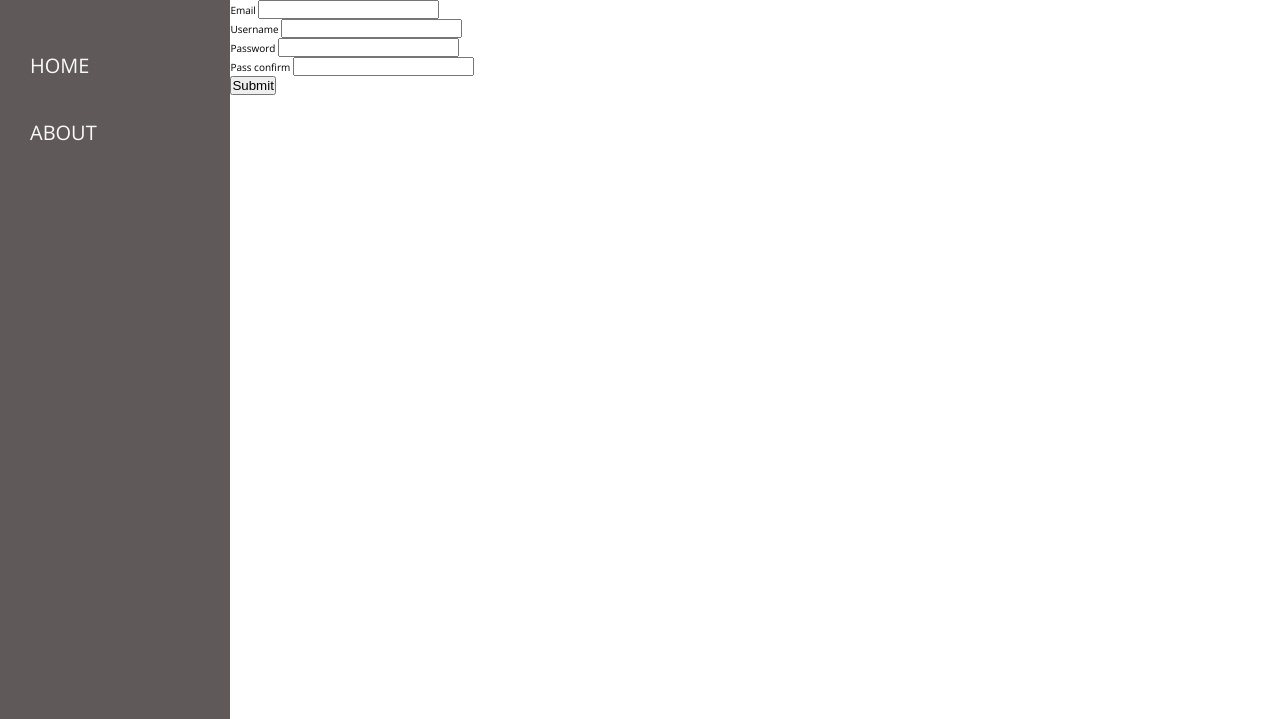
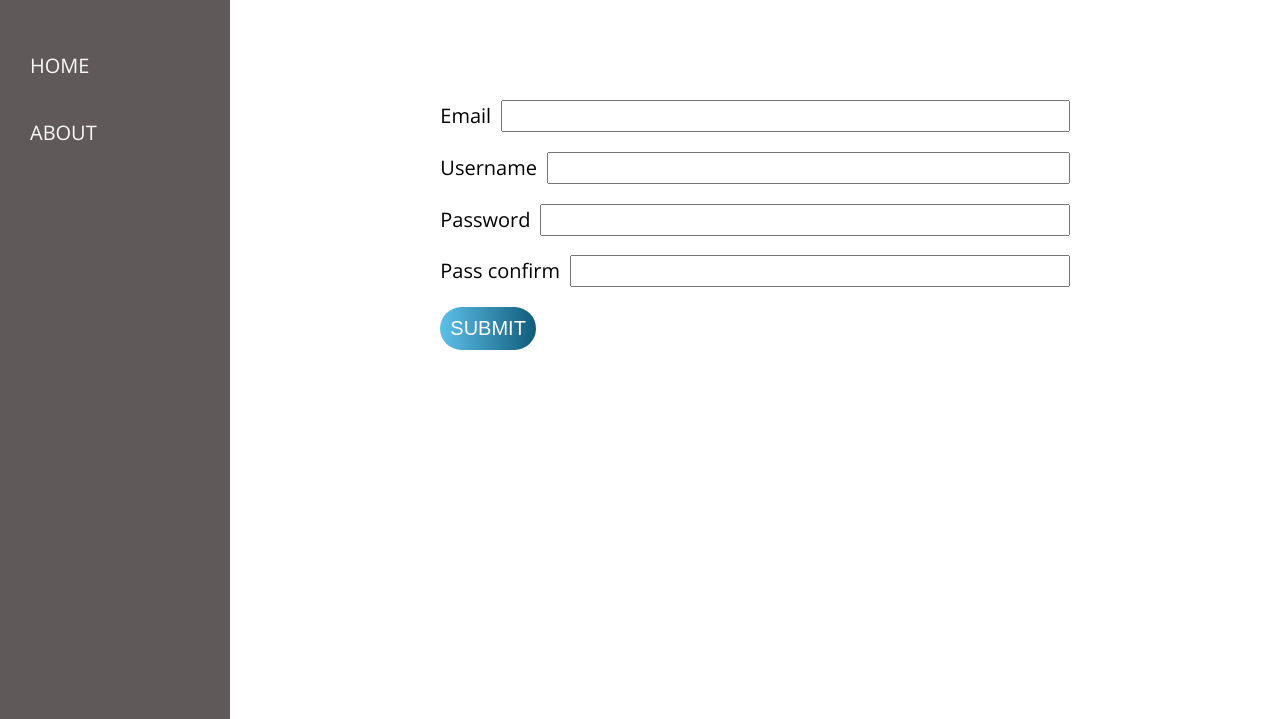
Before and after one commit to s777610/social-blog-full-stack, a Python web app: template social_blog/templates/register.html in a window 1280 px wide. Shown: the part 70-789 px from the top of the page. Run offline with Jinja, Linux system fonts and the light colour scheme; the template is opened without the code that fills it, so the values that code supplies are empty, except form fields; form fields are guessed from the names that the template uses.

Commit message:
style blog

```diff
--- a/social_blog/static/css/main.css
+++ b/social_blog/static/css/main.css
@@ -314,3 +314,38 @@ body {
       transition: all .2s; }
       .create__post__form__btn:hover {
         transform: translateY(-2px); }
+
+.login {
+  width: 60%;
+  height: 15rem;
+  margin: 10rem auto;
+  font-size: 2rem; }
+  .login__form {
+    display: flex;
+    flex-direction: column;
+    height: 100%;
+    justify-content: space-between; }
+    .login__form__cell {
+      display: flex; }
+      .login__form__cell input {
+        flex: 1;
+        margin-left: 1rem; }
+    .login__form__submit {
+      display: flex;
+      justify-content: space-between; }
+      .login__form__submit_btn {
+        font-size: 2rem;
+        font-weight: 300;
+        text-transform: uppercase;
+        border-radius: 100px;
+        border: none;
+        background-image: linear-gradient(to right, var(--color-primary-light), var(--color-primary-dark));
+        color: #fff;
+        padding: 1rem;
+        cursor: pointer;
+        transition: all .2s; }
+        .login__form__submit_btn:hover {
+          transform: translateY(-2px); }
+
+.register-hight {
+  height: 25rem; }
--- /dev/null
+++ b/social_blog/static/sass/component/_login.scss
@@ -0,0 +1,52 @@
+.login {
+    width: 60%;
+    height: 15rem;
+    margin: 10rem auto;
+    font-size: 2rem;
+
+    &__form {
+        display: flex;
+        flex-direction: column;
+        height: 100%;
+        justify-content: space-between;
+
+        &__cell {
+            display: flex;
+
+            input {
+                flex: 1;
+                margin-left: 1rem;
+            }
+        }
+
+        &__submit {
+            display: flex;
+            justify-content: space-between;
+
+            &_btn {
+                font-size: 2rem;
+                font-weight: 300;
+                text-transform: uppercase;
+                border-radius: 100px;
+                border: none;
+                background-image: linear-gradient(to right, var(--color-primary-light), var(--color-primary-dark));
+                color: #fff;
+                padding: 1rem;
+                cursor: pointer;
+                transition: all .2s;
+
+                &:hover {
+                    transform: translateY(-2px);
+                }
+            }
+
+            &_remeber {
+
+            }
+        }
+    }
+}
+
+.register-hight {
+    height: 25rem;
+}
--- a/social_blog/static/sass/main.scss
+++ b/social_blog/static/sass/main.scss
@@ -6,3 +6,4 @@
 @import "component/home";
 @import "component/account";
 @import "component/createpost";
+@import "component/login";
--- a/social_blog/templates/register.html
+++ b/social_blog/templates/register.html
@@ -1,11 +1,24 @@
 {% extends "layout.html" %}
 {% block content %}
-<form method="POST">
+<div class="login  register-hight">
+    <form class="login__form" method="POST">
         {{ form.hidden_tag() }}
+        <div class="login__form__cell">
             {{ form.email.label }} {{ form.email }}<br>
+        </div>
+        <div class="login__form__cell">
             {{ form.username.label }} {{ form.username }}<br>
+        </div>
+        <div class="login__form__cell">
             {{ form.password.label }} {{ form.password }}<br>
+        </div>
+        <div class="login__form__cell">
             {{ form.pass_confirm.label }} {{ form.pass_confirm }}<br>
-    {{ form.submit() }}
+        </div>
+        <div class="login__form__submit">
+            {{ form.submit(class="login__form__submit_btn") }}
+        </div>
     </form>
+</div>
+
 {% endblock %}
```
Also changed, not shown: social_blog/templates/login.html (+20 -2 lines). Lines whose indentation alone changed are shown as unchanged.
